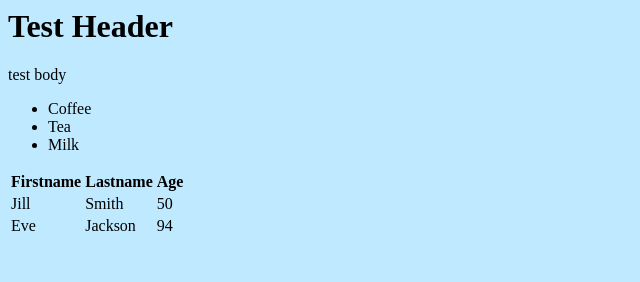
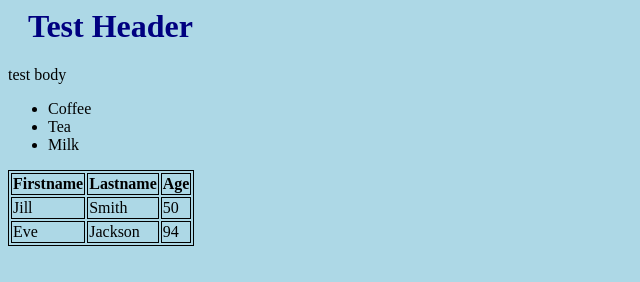
Before and after one commit to shirlyntang/cs291a_proj0, a plain HTML site: page index.html in a window 1280 px wide. Shown: the whole page, without its empty margins (0-640 px from the left). Drawn offline with Linux system fonts and the light colour scheme.

Commit message:
added css

```diff
--- a/index.html
+++ b/index.html
@@ -1,5 +1,6 @@
 <html>
   <head>
+    <link rel="stylesheet" href="styles.css">
     <title>Shirlyn Tang's Website</title>
   </head>
   <body bgcolor="#bfe9ff">
--- /dev/null
+++ b/styles.css
@@ -0,0 +1,12 @@
+body {
+  background-color: lightblue;
+}
+
+h1 {
+  color: navy;
+  margin-left: 20px;
+}
+
+table, th, td {
+  border: 1px solid black;
+}
```
Lines whose indentation alone changed are shown as unchanged.
